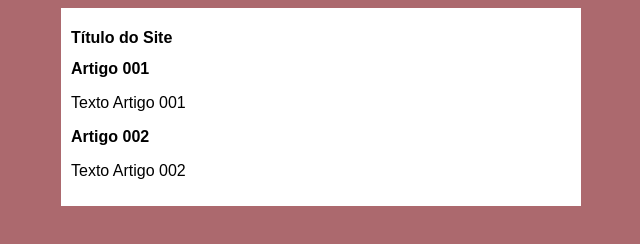
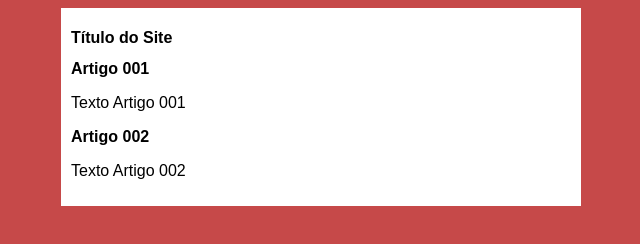
Before and after one commit to scopysop/projeto-site, a plain HTML site: page index.html in a window 1280 px wide. Shown: the whole page, without its empty margins (319-959 px from the left). Drawn offline with Linux system fonts and the light colour scheme; files that its build step writes are made by us from their sources.

Commit message:
Update style.css

```diff
--- a/estilos/style.css
+++ b/estilos/style.css
@@ -4,7 +4,7 @@
 }
 
 body {
-    background-color: rgb(172, 105, 110);
+    background-color: rgb(198, 73, 73);
 }
 
 main {
```
